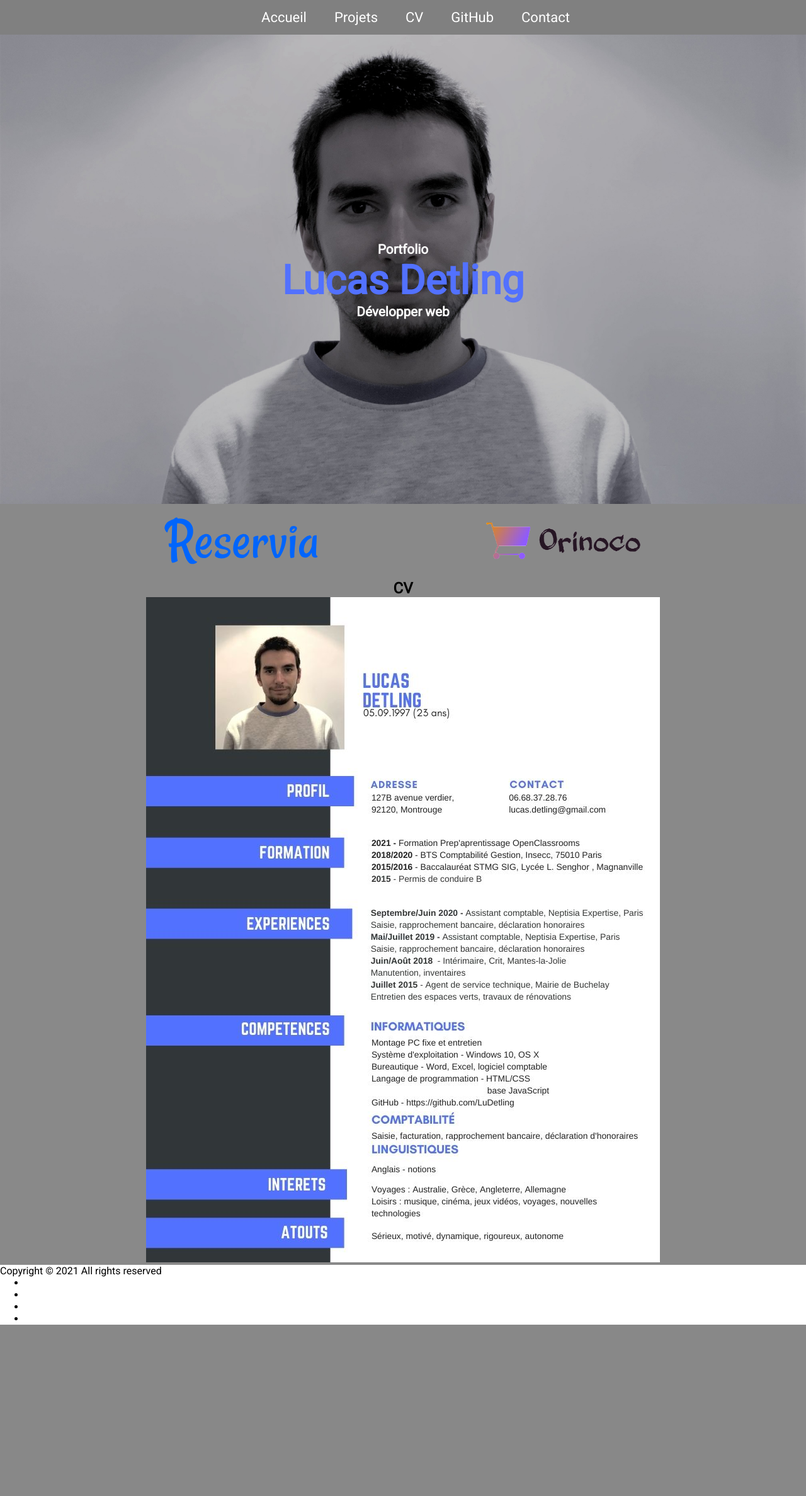
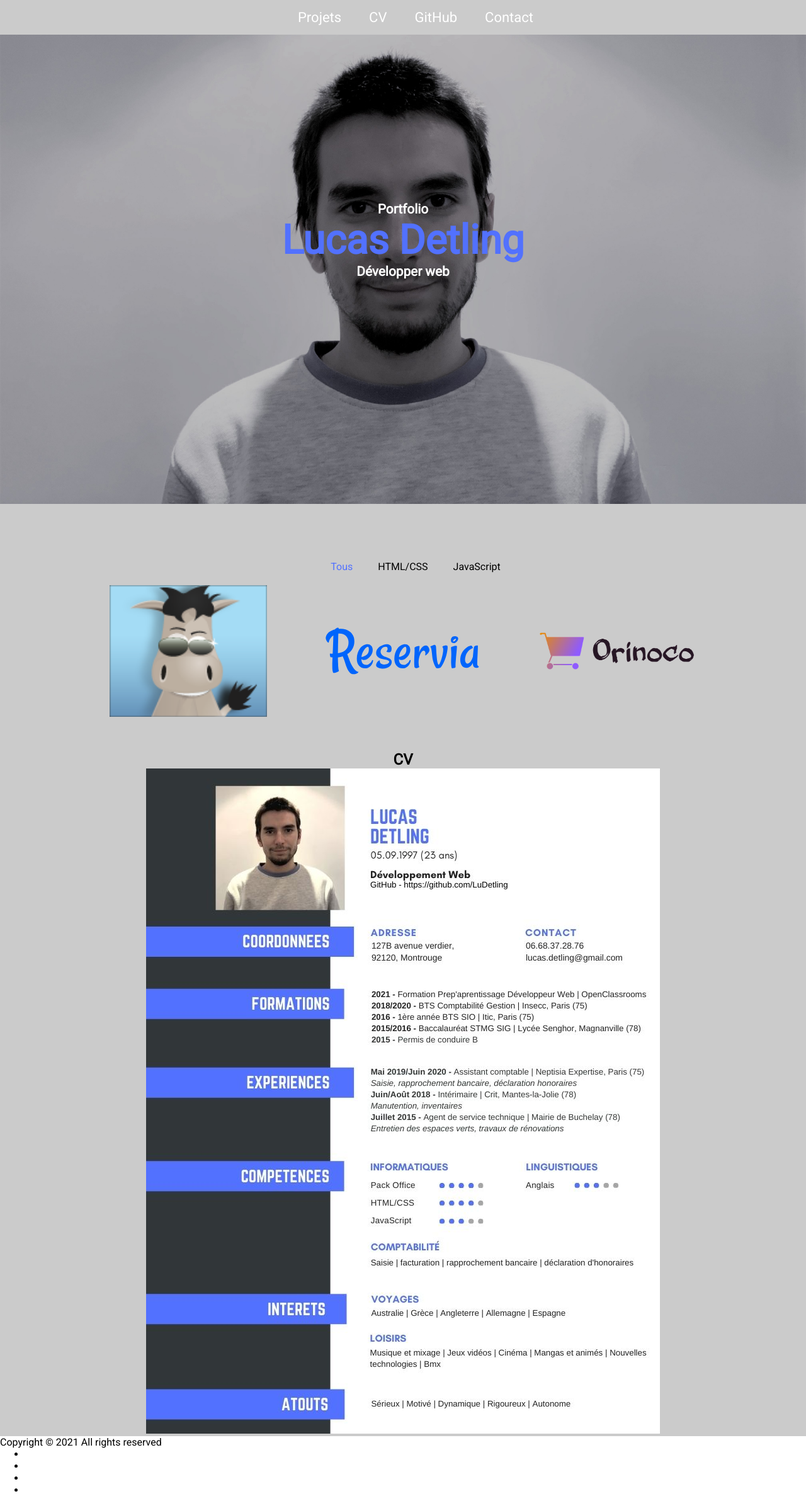
Before and after one commit to LuDetling/Portfolio, a PHP site: page / in a window 1280 px wide. Shown: the whole page at 63% size. Before the commit the page ends 2103 px from the top, so only its background shows below. Run offline with PHP 8.4, Linux system fonts and the light colour scheme.

Commit message:
JS filtres

```diff
--- a/css/style.css
+++ b/css/style.css
@@ -12,17 +12,26 @@
     text-align: center;
     color: #ffffff;
     padding: 15px 0;
-    transition: 1.5s;
+    transition: 1s;
 }
 
 .backgroundHeader {
-    background: #808080;
+    background: #cbcbcb;
     color: #ffffff;
 }
 
 .header a {
     color: inherit;
     text-decoration: none;
+}
+
+.navigation .navActive {
+    color: #5271ff;
+    font-weight: bold;
+}
+
+.navigation .navInactive {
+    transition: 1s;
 }
 
 .navigation a {
@@ -33,7 +42,7 @@
 /* MAIN */
 
 main {
-    background: #898989;
+    background: #cbcbcb;
 }
 
 /* PRESENTATION */
@@ -46,7 +55,7 @@ main {
 .description {
     text-align: center;
     color: #ffffff;
-    padding-top: 30%;
+    padding-top: 25%;
 }
 
 .description h3 {
@@ -68,11 +77,40 @@ main {
 
 /* VITRINE */
 
+.articleVitrine {
+    display: flex;
+    flex-direction: column;
+    width: 80%;
+    margin: auto;
+    padding: 70px 0 50px 0;
+}
+
+.articleVitrine ul {
+    display: flex;
+    list-style: none;
+    margin: auto;
+}
+
+.articleVitrine ul li {
+    margin: 20px;
+    cursor: pointer;
+    transition: .8s all ease-in-out;
+}
+
+.articleVitrine ul li:hover {
+    color: #5271ff;
+}
+
+.activeFiltre {
+    color: #5271ff;
+}
+
 .vitrine {
     display: flex;
+    flex-wrap: wrap;
     align-items: center;
     justify-content: space-around;
-    width: 80%;
+    width: 100%;
     margin: auto;
 }
 
--- a/index.html
+++ b/index.html
@@ -17,11 +17,10 @@
 
     <header class="header">
         <nav class="navigation">
-            <a href="index.html">Accueil</a>
-            <a href="#projets">Projets</a>
-            <a href="#cv">CV</a>
-            <a href="#">GitHub</a>
-            <a href="#">Contact</a>
+            <a href="#projets" class="headerProjets navInactive">Projets</a>
+            <a href="#cv" class="headerCv navInactive">CV</a>
+            <a href="https://github.com/LuDetling" target="_blank" class="">GitHub</a>
+            <a href="#" class="headerContact navInactive">Contact</a>
         </nav>
     </header>
 
@@ -39,9 +38,17 @@
 
         <!-- VITRINE -->
 
-        <article class="vitrine" id="projets">
-            <a href="https://ludetling.github.io/LucasDetling_2_22022021/" target="_blank"><img src="img/Reservia.svg" alt=""></a>
-            <a href="#"><img src="img/orinoco.png" alt=""></a>
+        <article class="articleVitrine" id="projets">
+            <ul>
+                <li class="allFiltre activeFiltre">Tous</li>
+                <li class="htmlCss">HTML/CSS</li>
+                <li class="javaScript">JavaScript</li>
+            </ul>
+            <div class="vitrine">
+                <a href="https://ludetling.github.io/zozor/" target="_blank" class="codageHtmlCss"><img src="img/zozor_classe.png" alt=""></a>
+                <a href="https://ludetling.github.io/LucasDetling_2_22022021/" target="_blank" class="codageHtmlCss"><img src="img/Reservia.svg" alt=""></a>
+                <a href="#" class="codageJavascript"><img src="img/orinoco.png" alt=""></a>
+            </div>
         </article>
 
 
@@ -65,4 +72,5 @@
     </footer>
 </body>
 <script src="js/app.js"></script>
+
 </html>
--- a/js/app.js
+++ b/js/app.js
@@ -1,5 +1,10 @@
+// systeme de scroll
+
+const activeScroll = function () {
+
     const header = document.querySelector(".header");
-console.log(header.classList);
+    const projets = document.querySelector(".headerProjets")
+
     window.addEventListener("scroll", (e) => {
 
         // console.log(window.innerHeight);
@@ -8,11 +13,75 @@ window.addEventListener("scroll", (e) => {
 
         scrollValue = (window.innerHeight + window.scrollY) / (document.body.offsetHeight)
 
-    if(scrollValue > 0.54){
+        if (scrollValue > 0.54) {
             header.classList.add("backgroundHeader");
         } else {
             header.classList.remove("backgroundHeader")
         }
+        if (scrollValue > 0.76 && scrollValue < 0.87) {
+            projets.classList.add("navActive");
+        } else {
+            projets.classList.remove("navActive");
+        }
 
-    console.log(scrollValue);
     })
+
+}
+
+activeScroll()
+
+// systeme de filtre
+
+const activeFiltre = function () {
+
+    const allFiltre = document.querySelector(".allFiltre");
+    const htmlCss = document.querySelector(".htmlCss");
+    const javaScript = document.querySelector(".javaScript");
+    const codageHtmlCss = document.querySelectorAll(".codageHtmlCss");
+    const codageJavascript = document.querySelectorAll(".codageJavascript");
+
+    codageHtmlCss.forEach(element => console.log(element));
+
+    allFiltre.addEventListener("click", (e) => {
+        allFiltre.classList.add("activeFiltre");
+        htmlCss.classList.remove("activeFiltre");
+        javaScript.classList.remove("activeFiltre");
+
+        if(allFiltre.classList[1] === "activeFiltre"){
+            codageHtmlCss.forEach(element => element.style.display = "block");
+            codageJavascript.forEach(element => element.style.display = "block");
+        }
+
+    })
+
+    htmlCss.addEventListener("click", (e) => {
+
+        htmlCss.classList.add("activeFiltre");
+        allFiltre.classList.remove("activeFiltre");
+        javaScript.classList.remove("activeFiltre");
+
+        if(htmlCss.classList[1] === "activeFiltre"){
+            codageJavascript.forEach(element => element.style.display = "none");
+            codageHtmlCss.forEach(element => element.style.display = "block");
+
+        }
+
+    })
+
+    javaScript.addEventListener("click", (e) => {
+
+        javaScript.classList.add("activeFiltre");
+        htmlCss.classList.remove("activeFiltre");
+        allFiltre.classList.remove("activeFiltre");
+
+        if(javaScript.classList[1] === "activeFiltre"){
+            codageHtmlCss.forEach(element => element.style.display = "none");
+            codageJavascript.forEach(element => element.style.display = "block");
+
+        }
+
+    })
+
+}
+
+activeFiltre()
```
Also changed, not shown: img/CV.jpg, img/htmlCss.png (added), img/logojs.png (added), img/zozor_classe.png (added), img/zozor_logo.png (added), 1 other file. Lines whose indentation alone changed are shown as unchanged.
